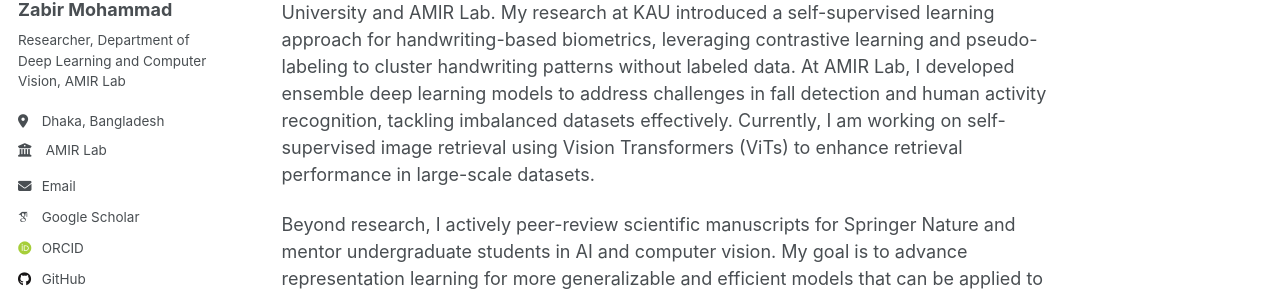
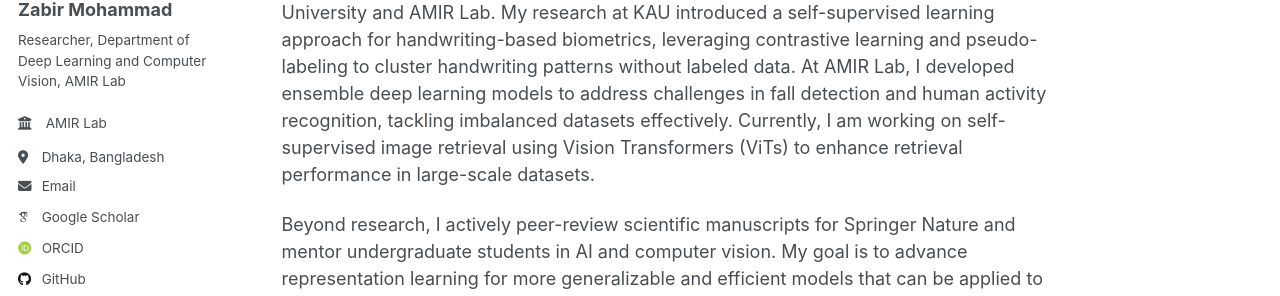
Before and after one commit to zabirmohammad/zabirmohammad.github.io, a Jekyll site: the page built from _pages/about.md, in a window 1280 px wide. Shown: the part 335-631 px from the top of the page. Built offline with Jekyll 4.4.1, drawn with Linux system fonts in a browser that asks for light colours; some web fonts are replaced.

Commit message:
Update author-profile.html

```diff
--- a/_includes/author-profile.html
+++ b/_includes/author-profile.html
@@ -24,9 +24,6 @@
     <button class="btn btn--inverse">Follow</button>
     <ul class="author__urls social-icons">
       <!-- Font Awesome icons / Biographic information  -->
-      {% if author.location %}
-        <li class="author__desktop"><i class="fa-solid fa-location-dot icon-pad-right" aria-hidden="true"></i>{{ author.location }}</li>
-      {% endif %}
       <!-- {% if author.employer %}
         <li class="author__desktop"><i class="fas fa-fw fa-building-columns icon-pad-right" aria-hidden="true"></i>{{ author.employer }}</li>
       {% endif %}
@@ -40,6 +37,9 @@
             {{ author.employer }}
           </a>
         </li>
+      {% endif %}
+      {% if author.location %}
+        <li class="author__desktop"><i class="fa-solid fa-location-dot icon-pad-right" aria-hidden="true"></i>{{ author.location }}</li>
       {% endif %}
       {% if author.email %}
         <li><a href="mailto:{{ author.email }}"><i class="fas fa-fw fa-envelope icon-pad-right" aria-hidden="true"></i>{{ site.data.ui-text[site.locale].email_label | default: "Email" }}</a></li>
```
